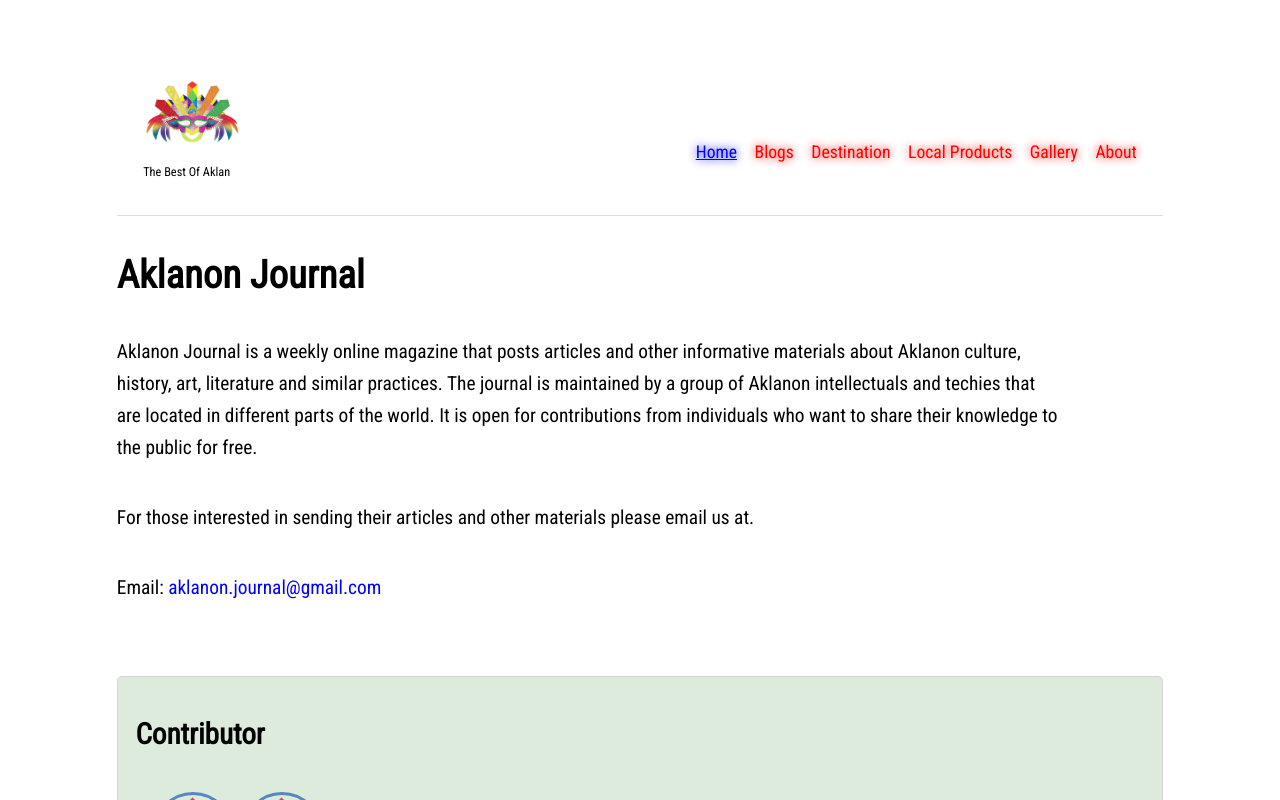
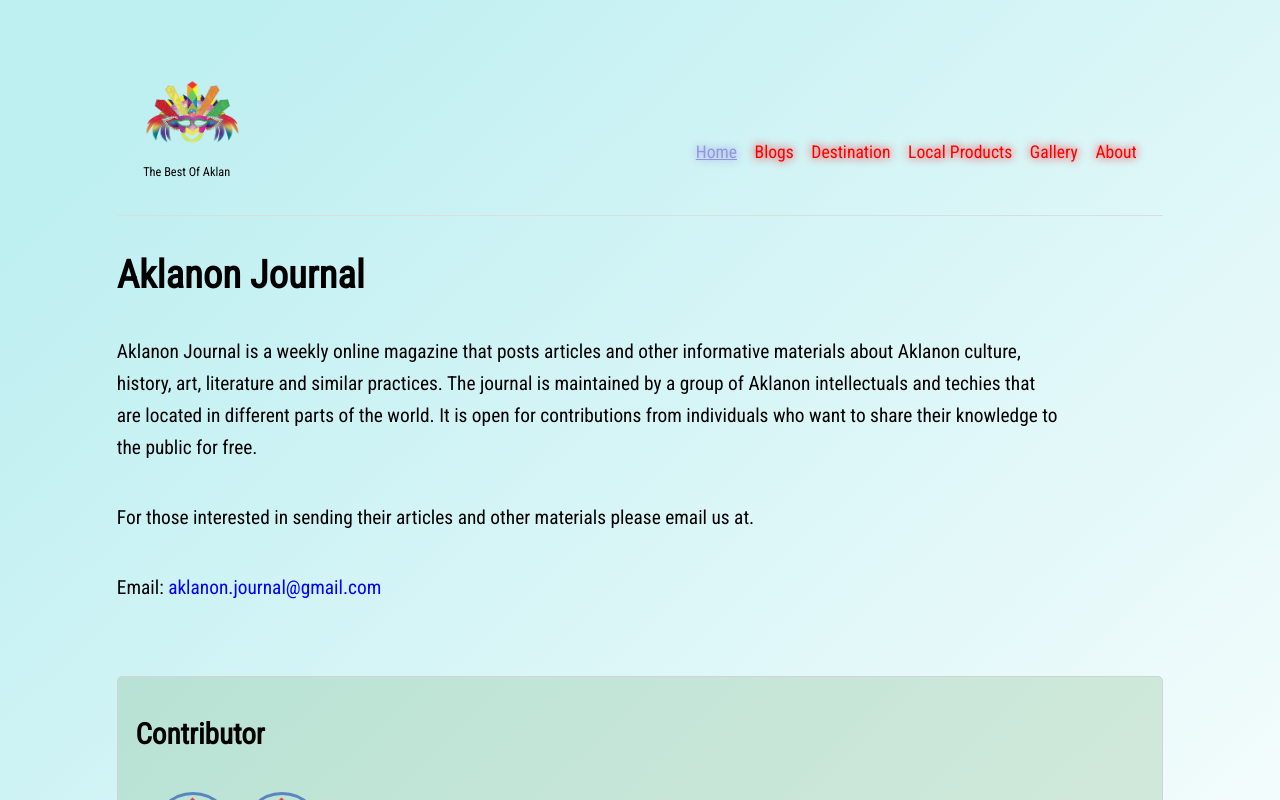
Before and after one commit to nozky/baraka-ni-kalantyaw, a Next.js app: page /about in a window 1280 px wide. In both pictures the pointer is over the link "Home". Shown: the top 800 px of the page. Built offline with nearby package versions, Linux system fonts and the light colour scheme.

Commit message:
background color

```diff
--- a/pages/about/index.jsx
+++ b/pages/about/index.jsx
@@ -1,15 +1,13 @@
 import React,{ useEffect, useState } from 'react'
 import Contributor from '../../components/Contributor'
 import styles from '../../styles/about.module.css'
-
 
 const About = ({contributor}) => {
   const [people, setPeople] = useState(null)
 
   useEffect(()=>{
     setPeople(JSON.parse( contributor ).default)
-  },[])
-
+  },[contributor])
 
   return (
     <div className={ styles.about_container }>
--- a/styles/globals.css
+++ b/styles/globals.css
@@ -21,6 +21,7 @@ body {
   min-height: 100vh;
   line-height: 1.8rem;
   font-size: 1.1rem;
+  background-image: linear-gradient(to right bottom, rgb(190, 239, 241) 10%, rgb(255, 255, 255) );
 }
 
 a {
--- a/styles/navbar.module.css
+++ b/styles/navbar.module.css
@@ -52,7 +52,7 @@
 }
 
 .menus li a:hover{
-  color: blue;
+  color: rgb(148, 148, 224);
   text-decoration: underline;
 }
 
```
